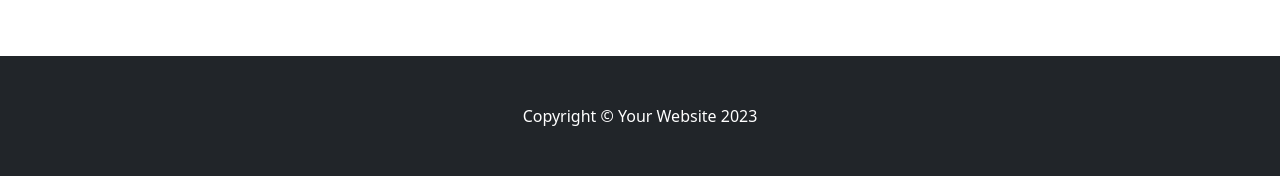
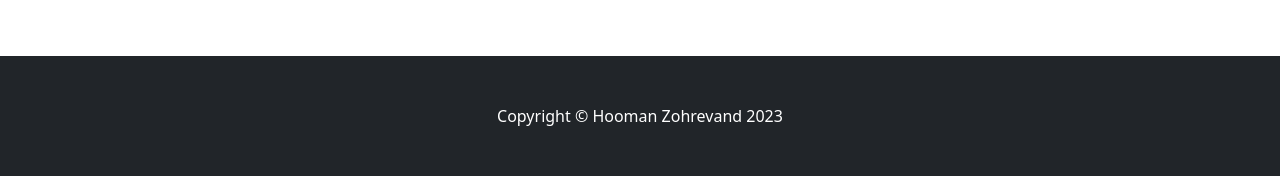
Before and after one commit to Hoomanzoh79/Django-Chatapp, a Django app: page /accounts/signup/ in a window 1280 px wide. Shown: the part 848-1024 px from the top of the page. Run offline with Django 3.2, Linux system fonts and the light colour scheme; some libraries are stand-ins or nearby versions.

Commit message:
change footer

```diff
--- a/templates/_base.html
+++ b/templates/_base.html
@@ -54,7 +54,7 @@
     </body>
     <!-- Footer-->
     <footer class="py-5 bg-dark mt-5">
-        <div class="container px-4"><p class="m-0 text-center text-white">Copyright &copy; Your Website 2023</p></div>
+        <div class="container px-4"><p class="m-0 text-center text-white">Copyright &copy; Hooman Zohrevand 2023</p></div>
     </footer>
 
     <!-- Option 1: Bootstrap Bundle with Popper -->
```
